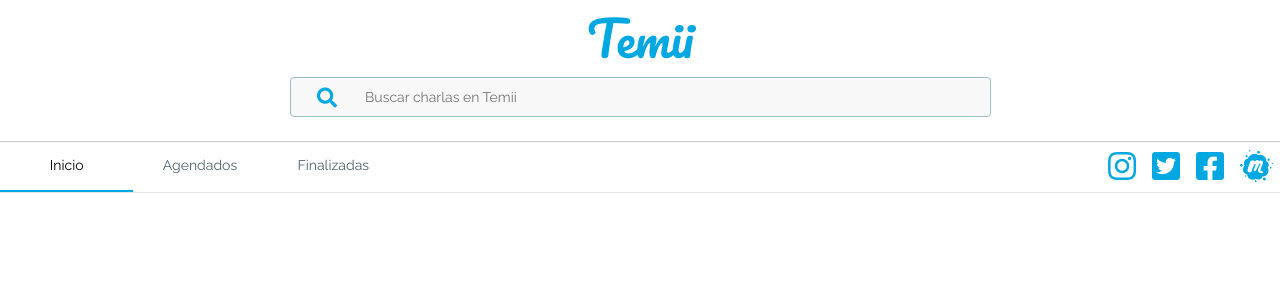
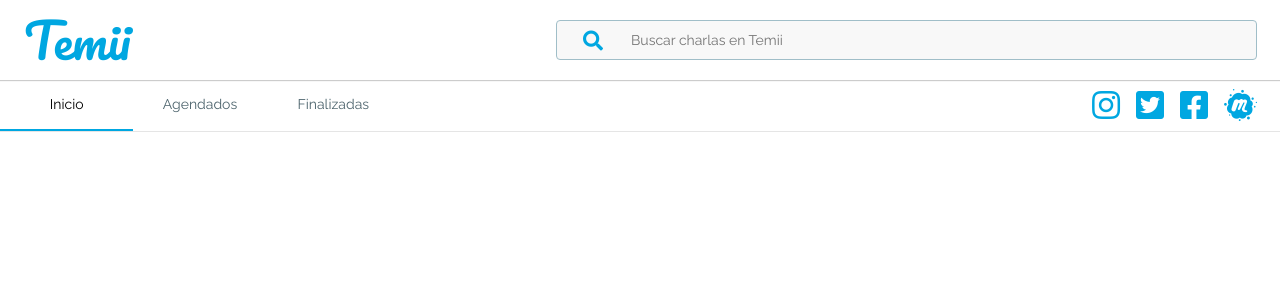
Before and after one commit to PyBAQ/temii-frontend, a Vue app: page /#/ in a window 1280 px wide. Shown: the top 300 px of the page. Built offline with nearby package versions, Linux system fonts and the light colour scheme.

Commit message:
Responsive details

```diff
--- a/src/components/Header.vue
+++ b/src/components/Header.vue
@@ -58,6 +58,16 @@
 }
 
 @media (min-width: 767px) {
+  .header {
+    flex-direction: row;
+    justify-content: space-between;
+    padding-bottom: 0;
+  }
+
+  .header__logo {
+    margin-left: 24px;
+  }
+
   .subheader {
     flex-direction: row;
     border-bottom: 1px solid #e5e5e5;
--- a/src/components/Menu.vue
+++ b/src/components/Menu.vue
@@ -15,7 +15,6 @@
 <style>
 .subheader__list {
   width: 100%;
-  max-width: 400px;
   display: grid;
   grid-template-columns: repeat(3, 1fr);
   box-shadow: 0 0 3px rgba(0, 0, 0, 0.25);
@@ -38,6 +37,7 @@
 
 @media (min-width: 767px) {
   .subheader__list {
+    width: 400px;
     box-shadow: none;
   }
 }
--- a/src/components/SearchInput.vue
+++ b/src/components/SearchInput.vue
@@ -67,4 +67,10 @@
   color: #00a7e1;
   font-size: 20px;
 }
+
+@media (min-width: 767px) {
+  .header__search {
+    margin: 0 24px;
+  }
+}
 </style>
--- a/src/components/SocialMenu.vue
+++ b/src/components/SocialMenu.vue
@@ -50,6 +50,7 @@
 @media (min-width: 767px) {
   .subheader__social {
     margin-top: 0;
+    margin-right: 16px;
   }
 }
 </style>
```
